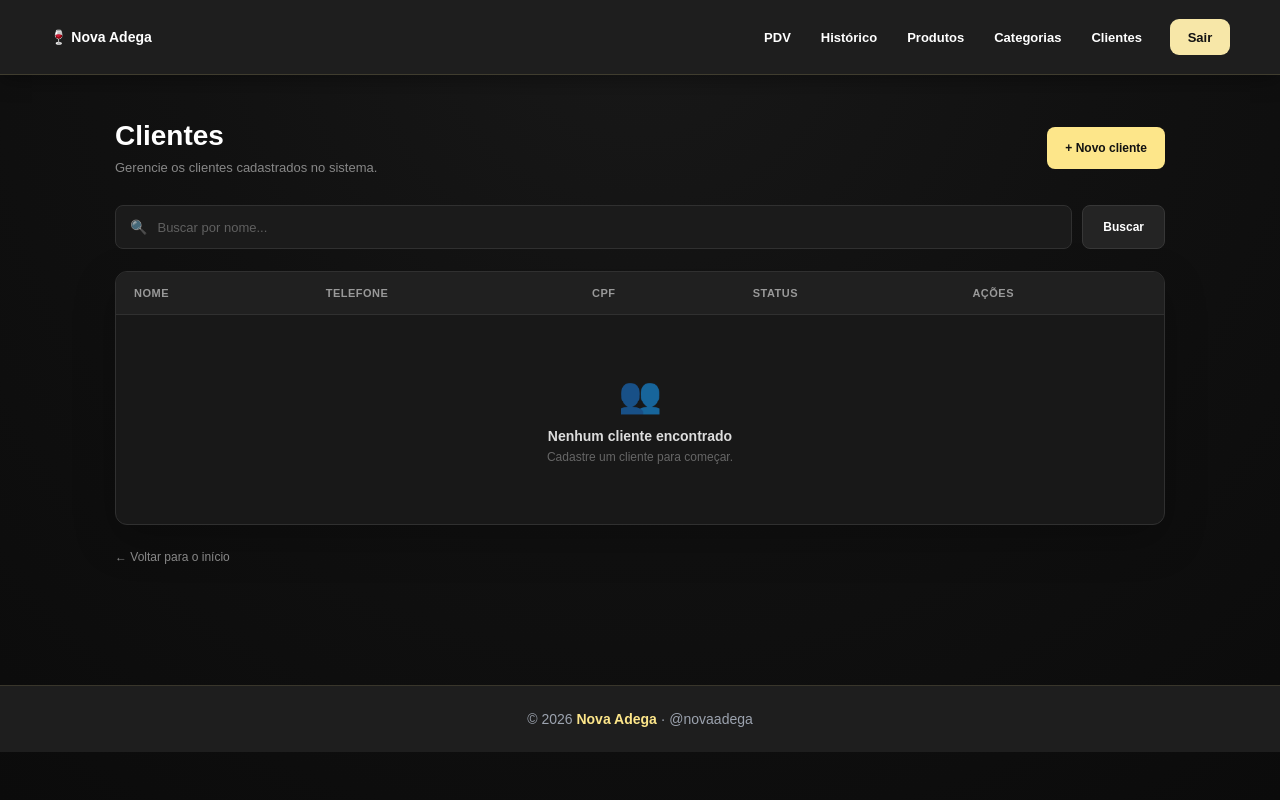
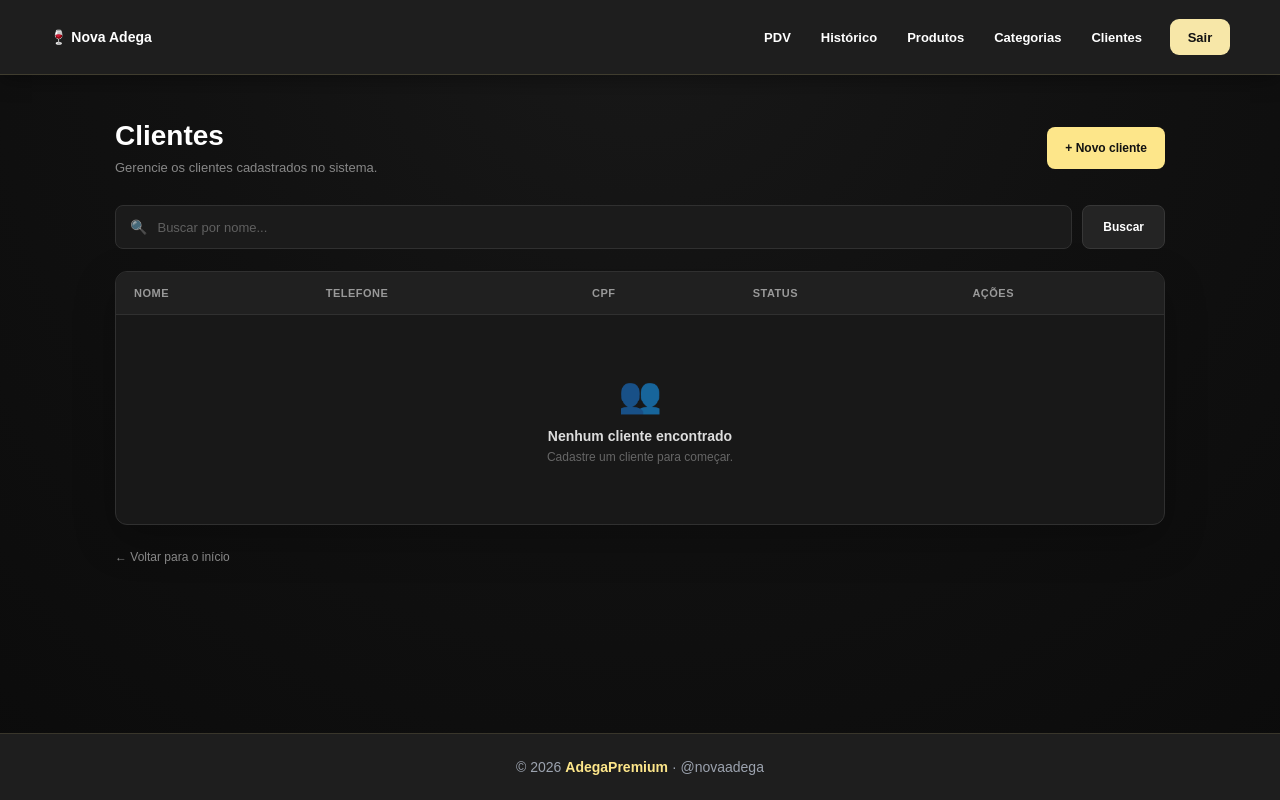
Before and after one commit to Jessy-Lima/Nova-Adega, a FastAPI app: template app/templates/clientes/form.html in a window 1280 px wide. Run offline with FastAPI, Linux system fonts and the light colour scheme; the template is opened without the code that fills it, so the values that code supplies are empty.

Commit message:
feat: ajustar estilo da página inicial e renomear footer para AdegaPremium

```diff
--- a/app/static/CSS/home.css
+++ b/app/static/CSS/home.css
@@ -10,13 +10,18 @@
 
 html {
     scroll-behavior: smooth;
+    min-height: 100%;
 }
 
 body {
     font-family: Arial, Helvetica, sans-serif;
     background: #121212;
     color: #F9FAFB;
+
     min-height: 100vh;
+
+    display: flex;
+    flex-direction: column;
 }
 
 
@@ -436,7 +441,7 @@ button:hover,
 ========================= */
 
 footer {
-    margin-top: 60px;
+    margin-top: auto;
 
     padding: 25px;
 
@@ -449,6 +454,8 @@ footer {
     color: #9CA3AF;
 
     font-size: 14px;
+
+    width: 100%;
 }
 
 footer strong {
--- a/app/templates/base.html
+++ b/app/templates/base.html
@@ -110,7 +110,7 @@
     <footer class="footer">
 
         <p>
-            © 2026 <strong>Nova Adega</strong> · @novaadega
+            © 2026 <strong>AdegaPremium</strong> · @novaadega
         </p>
 
     </footer>
```
